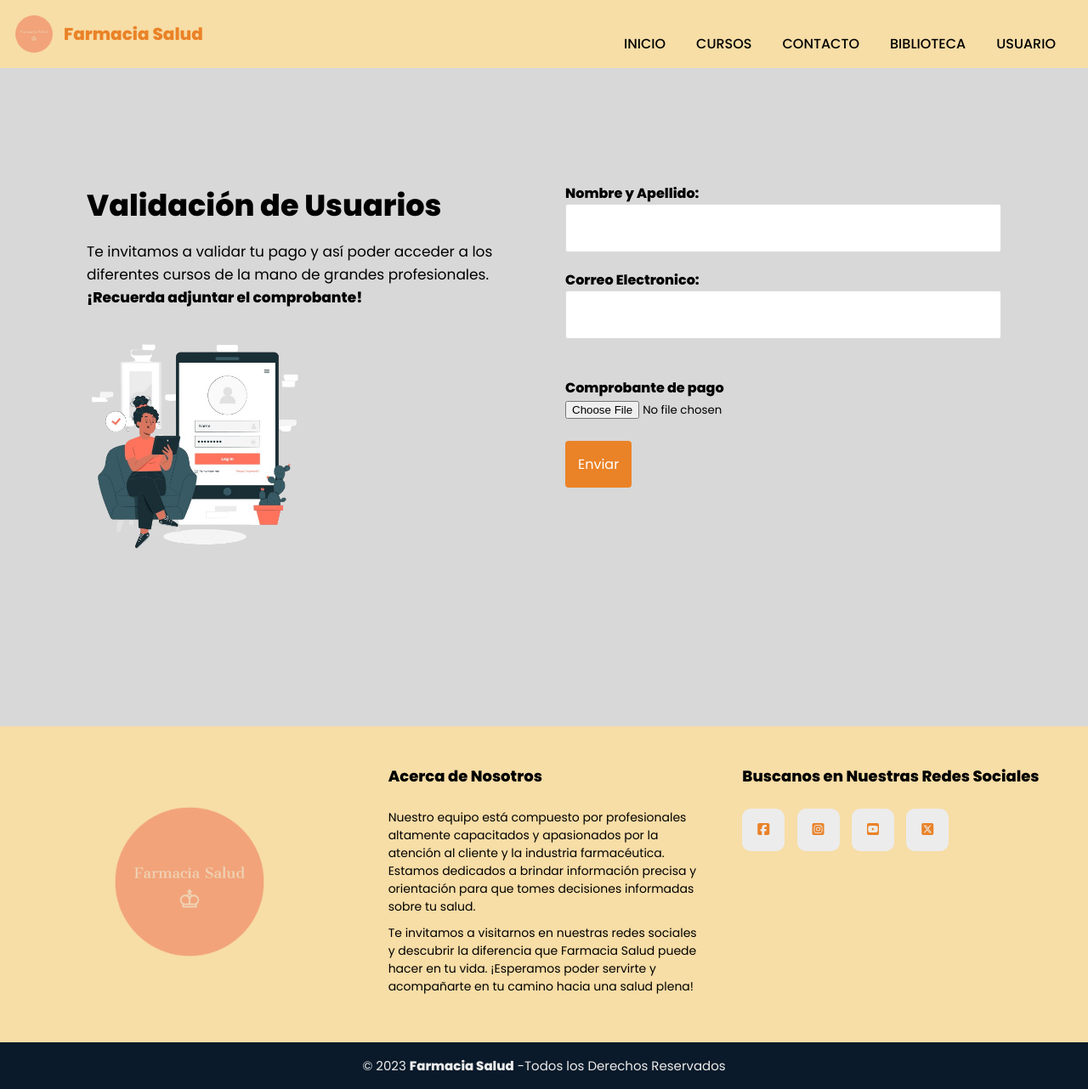
After one commit to anarugna/trabajoInicialPy, a Flask app: template templates/usuario.html in a window 1280 px wide. The commit adds this page. Shown: the whole page at 85% size. Run offline with Flask 3, Linux system fonts and the light colour scheme; the template is opened without the code that fills it, so the values that code supplies are empty; some libraries are stand-ins or nearby versions.

Commit message:
cambios en el index

```diff
--- a/CSS/inicial.css
+++ b/CSS/inicial.css
@@ -744,6 +744,22 @@ iframe{
     padding:180px;
 }
 
+/*------------------Create----------------*/
+.container-form-create{
+
+    width: 100%;
+    height: 100vh;
+    max-width: 1100px;
+    margin-top: 5px;
+    padding: 200px 200px;
+
+
+
+}
+
+h1{
+    font-size: medium;
+}
 
 /*------------Pantallas Largas---------------------*/
 @media only screen and (max-width: 1200px){
--- a/sistemaEmpleados/app.py
+++ b/app.py
@@ -1,5 +1,6 @@
 from flask import Flask, render_template, request,redirect
 from flaskext.mysql import MySQL
+
 from datetime import datetime
 app=Flask(__name__)
 
@@ -12,18 +13,18 @@ mysql.init_app(app)
 
 @app.route("/")
 def index():
-    sql = "SELECT * FROM `sistema`.`empleados`;"
+    sql = "SELECT * FROM `sistema`.`usuario`;"
     conn=mysql.connect()
     cursor=conn.cursor()
     cursor.execute(sql)
     empleados=cursor.fetchall()
     # print(empleados)
     conn.commit()
-    return render_template("index.html",empleados=empleados)
+    return render_template("usuario.html",empleados=empleados)
 
 @app.route("/create")
 def create():
-    return render_template("create.html")
+    return render_template("index.html")
 
 
 @app.route("/store",methods=["POST"])
--- /dev/null
+++ b/templates/usuario.html
@@ -0,0 +1,143 @@
+<!DOCTYPE html>
+<html lang="es">
+<head>
+    <meta charset="UTF-8">
+    <meta http-equiv="X-UA-Compatible" content="IE=edge">
+    <meta name="viewport" content="width=device-width, initial-scale=1.0">
+    <title>Usuario</title>
+    <link rel="stylesheet" href="/CSS/inicial.css">
+    <link rel="icon" href="/images/logoFarmacia-2.png">
+    <script src="https://kit.fontawesome.com/c837c3392d.js" crossorigin="anonymous"></script>
+</head>
+<body>
+    <header class="header">
+        <!-- <a class="logo"><img src="logoFarmacia.png" alt="Logo de la página" height="100px"></a> -->
+            <!--<a href="logoFarmacia.png" class="logoFarmacia" target="_blank">"Nuestra salud es importante"</a>-->
+            <nav>
+                <input type="checkbox" id="check">
+                <label for="check" class="checkbtn">
+                    <i class="fa-solid fa-bars"></i>
+                </label>
+                <a href="/templates/index.html" class="enlace">
+                   <img src="/images/logoFarmacia-2.png" alt="" class="logo">
+                   <p>Farmacia Salud</p>
+                </a>
+                <ul class="active">
+                    <li>
+                        <a  href="/templates/index.html">
+                            <span> Inicio </span>
+                            <span>
+                                <i class="fa-solid fa-arrow-up-right-from-square" aria-hidden="true"></i>
+                            </span>
+                        </a>
+                    </li>
+                    <li>
+                        <a  href="/templates/cursos.html">
+                            <span> Cursos </span>
+                            <span>
+                                <i class="fa-solid fa-microscope" aria-hidden="true"></i>
+                            </span>
+                        </a>
+                    </li>
+                    <li>
+                        <a  href="/templates/contacto.html" >
+                            <span> Contacto </span>
+                            <span>
+                                <i class="fas fa-envelope-open-text" aria-hidden="true"></i>
+                            </span>
+                        </a>
+                    </li>
+                    <li>
+                        <a  href="/templates/biblioteca.html" >
+                            <span> Biblioteca </span>
+                            <span>
+                                <i class="fa-solid fa-book" aria-hidden="true"></i>
+                            </span>
+                        </a>
+                    </li>
+                    <li>
+                        <a  href="/templates/usuario.html" >
+                            <span>Usuario </span>
+                            <span>
+                               <i class="fa-solid fa-user" aria-hidden="true"></i>
+                            </span>
+                        </a>
+                    </li>
+
+                </ul>
+            </nav>
+    </header>
+<body>
+
+    <main class="contenedor-main">
+        <div class="container-form">
+            <div class="info-form">
+
+                <h2>Validación de Usuarios</h2>
+                <p>Te invitamos a validar tu pago y así poder acceder a los diferentes cursos de la mano de grandes profesionales. <b>¡Recuerda adjuntar el comprobante!</b> </p>
+                <img src="/images/usuario-removebg-preview.png" alt="" width="50%">
+
+
+
+            </div>
+            <div class="formulario">
+                <form  autocomplete="off" name=valida>
+                    <b>Nombre y Apellido:</b>
+                    <br>
+                    <input type="text" name="nombre"  class="campo">
+                    <br>
+                    <b>Correo Electronico:</b>
+                    <br>
+                    <input type="email" name="email"  class="campo">
+                    <br>
+                    <br>
+                    <b>Comprobante de pago</b>
+                    <br>
+                    <input type="file" name="txtFoto" id="txtFoto">
+                    <br>
+                    <br>
+
+
+                    <input type="submit" name="enviar" value="Enviar" class="btn-enviar" onclick="valida_envia()">
+                </form>
+
+            </div>
+
+
+        </div>
+    </main>
+
+
+
+    <footer class="pie-pagina">
+        <div class="seccion-1">
+            <div class="box">
+                <figure>
+                    <a href="#">
+                        <img src="/images/logoFarmacia-2.png" alt="Logo de Farmacia">
+                    </a>
+                </figure>
+            </div>
+            <div class="box">
+                <h2>Acerca de Nosotros</h2>
+                <p>Nuestro equipo está compuesto por profesionales altamente capacitados y apasionados por la atención al cliente y la industria farmacéutica. Estamos dedicados a brindar información precisa y orientación para que tomes decisiones informadas sobre tu salud.</p>
+                <p> Te invitamos a visitarnos en nuestras redes sociales y descubrir la diferencia que Farmacia Salud puede hacer en tu vida. ¡Esperamos poder servirte y acompañarte en tu camino hacia una salud plena!</p>
+            </div>
+            <div class="box">
+                <h2>Buscanos en Nuestras Redes Sociales</h2>
+                <div class="red-social">
+                    <a target="_blank" href="https://es-la.facebook.com/" ><i class="fa-brands fa-square-facebook"></i></a>
+                    <a target="_blank" href="https://www.instagram.com/"><i class="fa-brands fa-square-instagram"></i></a>
+                    <a target="_blank" href="https://www.youtube.com/"><i class="fa-brands fa-square-youtube"></i></a>
+                    <a target="_blank" href="https://twitter.com/"><i class="fa-brands fa-square-x-twitter"></i></a>
+                </div>
+            </div>
+        </div>
+        <div class="seccion-2">
+            <small>&copy; 2023 <b>Farmacia Salud</b> -Todos los Derechos Reservados </small>
+        </div>
+
+    </footer>
+    <script src="/js/main.js"></script>
+</body>
+</html>
```
Also changed, not shown: templates/biblioteca.html (renamed from biblioteca.html, +18 -9 lines), templates/contacto.html (renamed from contacto.html, +17 -10 lines), templates/cursos.html (renamed from cursos.html, +24 -16 lines), templates/index.html (renamed from sistemaEmpleados/templates/empleados/index.html, +34 -56 lines), images/usuario-removebg-preview.png (added), images/usuario.jpg (added).
